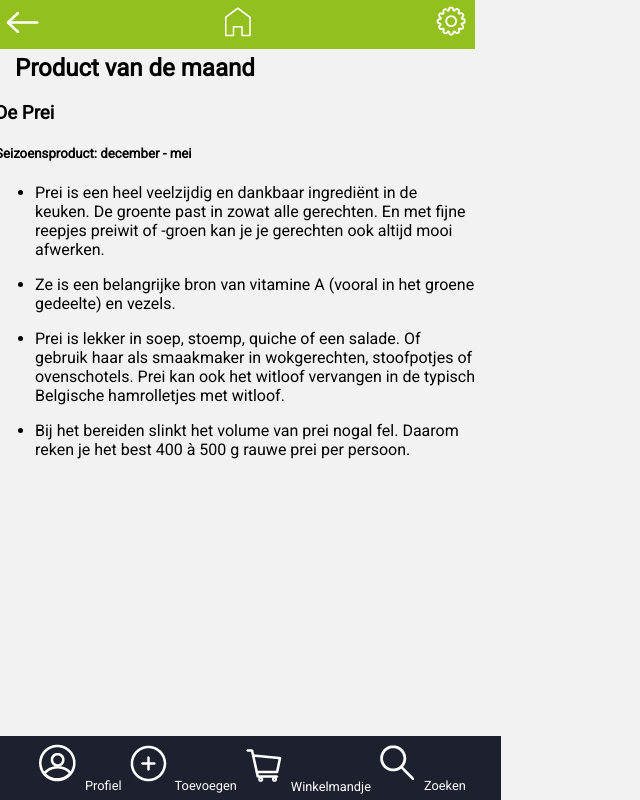
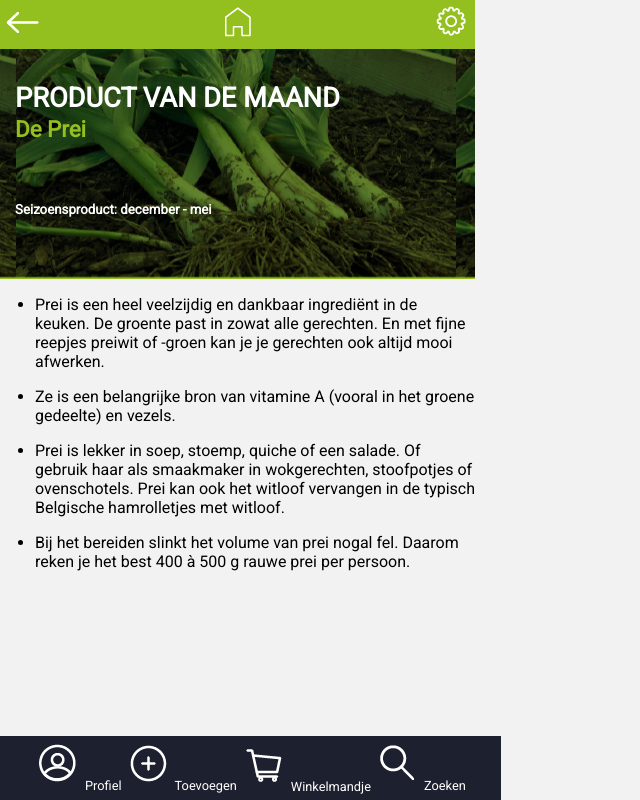
Before and after one commit to lisalepaige/EcoFlavor, a PHP site: page /maand.php in a window 1280 px wide. Shown: the whole page, without its empty margins (0-640 px from the left). Run offline with PHP 8.4, Linux system fonts and the light colour scheme; data that the repository does not hold is empty; some libraries are stand-ins or nearby versions.

Commit message:
product vd maand css

```diff
--- a/css/style.css
+++ b/css/style.css
@@ -973,6 +973,40 @@ header
     width: 50%;
 }
 
+/* maand.php */
+
+.maandproduct
+{
+    background-image: url('../images/preibackground.png');
+    background-position: center;
+    padding-top: 10px;
+    padding-bottom: 40px;
+}
+
+.maand__titelh2
+{
+    text-transform: uppercase;
+    color: white;
+    font-size: 1.7em;
+    margin-left: 20px;
+
+}
+
+.maand__titelh3
+{
+    color: #93C01F;
+    font-size: 1.4em;
+    margin-left: 20px;
+    margin-top: -20px;
+    margin-bottom: 60px;
+}
+
+.maand__titelh5
+{
+    color: white;
+    margin-left: 20px;
+}
+
 @media (max-width: 480px)
 {
 
--- a/index.php
+++ b/index.php
@@ -39,7 +39,7 @@
         het zorgt voor een rijkere en zachtere smaak.
         Een prei is ook ideaal als basis voor soep,
         maar je kan het ook stomen of bakken in boter.</p>
-        <a href="maandProduct.php" class="btn btn--maand">Lees Meer<span class="border"></span></a>
+        <a href="maand.php" class="btn btn--maand">Lees Meer<span class="border"></span></a>
         </div>
    </div>
    <main class="categoriën">
--- a/maand.php
+++ b/maand.php
@@ -30,13 +30,13 @@ $gemeente = $address['gemeente'];
         <a href="index.php"><img src="images/home.png" alt="home" class="header__home"></a>
         <a href="instellingen.php"><img src="images/instellingen.png" alt="instellingen"></a>
 </header>
-    <section>
-        <h2 class="searchP__titel">Product van de maand</h2>
-        <h3>De Prei</h3>
-        <h5>Seizoensproduct: december - mei</h5>
+    <section class="maandproduct">
+        <h2 class="maand__titelh2">Product van de maand</h2>
+        <h3 class="maand__titelh3">De Prei</h3>
+        <h5 class="maand__titelh5">Seizoensproduct: december - mei</h5>
     </section>
 
-    <div>
+    <div class="info__maand">
         <ul>
             <li><p>Prei is een heel veelzijdig en dankbaar ingrediënt in de keuken. De groente past in zowat alle gerechten. En met fijne reepjes preiwit of -groen kan je je gerechten ook altijd mooi afwerken.
             </p></li>
```
